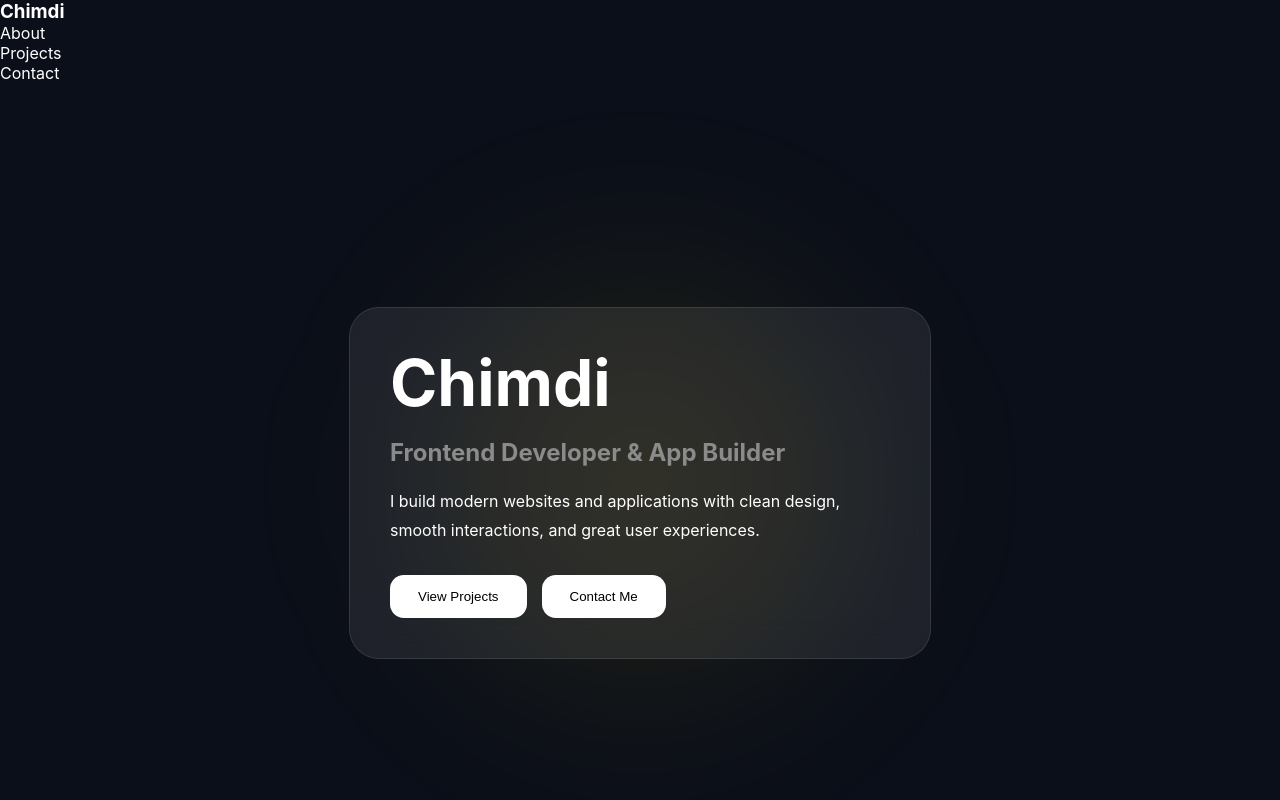
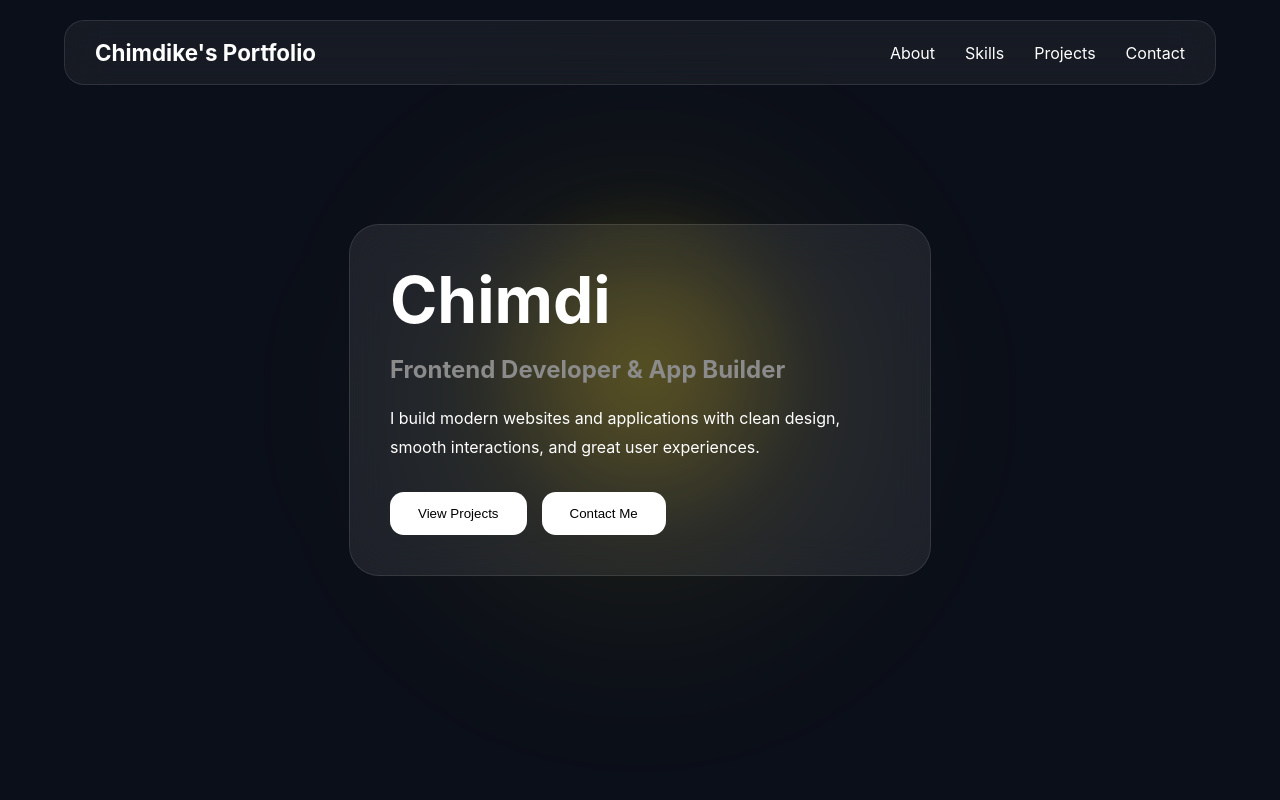
Before and after one commit to chimdike21/portfolio-v2, a React (Vite) app: page / in a window 1280 px wide. Shown: the top 800 px of the page. Built offline with nearby package versions, Linux system fonts and the light colour scheme.

Commit message:
Add IDs to sections and implement cursor glow effect in Hero component

```diff
--- a/src/components/about/about.tsx
+++ b/src/components/about/about.tsx
@@ -2,7 +2,7 @@ import './about.css'
 
 function About() {
     return (
-      <section className="about">
+      <section className="about" id="about">
         <h2>About Me</h2>
 
         <p>
--- a/src/components/contact/contact.tsx
+++ b/src/components/contact/contact.tsx
@@ -2,7 +2,7 @@ import './contact.css'
 
 function Contact() {
     return (
-        <section className="contact">
+        <section className="contact" id="contact">
 
             <h2>Let's Work Together</h2>
 
--- a/src/components/hero/hero.css
+++ b/src/components/hero/hero.css
@@ -78,3 +78,55 @@
 .hero-buttons button:hover {
     transform:translateY(-5px);
 }
+
+
+.cursor-glow{
+    position:absolute;
+
+    width:420px;
+    height:420px;
+
+    background:radial-gradient(
+        circle,
+        rgba(255,215,0,0.22),
+        transparent 60%
+    );
+
+    border-radius:50%;
+
+    pointer-events:none;
+
+    transform:translate(-50%, -50%);
+
+    filter:blur(20px);
+
+    transition:
+    left 0.2s ease-out,
+    top 0.2s ease-out;
+
+    animation:floatGlow 2.5s ease-in-out infinite;
+}
+
+@keyframes floatGlow{
+    0%{
+        transform:translate(-50%, -50%) translateY(0px) translateX(0px) scale(1);
+    }
+
+    25%{
+        transform:translate(-50%, -50%) translateY(-30px) translateX(25px) scale(1.08);
+    }
+
+
+    50%{
+        transform:translate(-50%, -50%) translateY(-50px) translateX(-20px) scale(0.95);
+    }
+
+    75%{
+        transform:translate(-50%, -50%) translateY(-15px) translateX(30px) scale(1.05);
+    }
+
+
+    100%{
+        transform:translate(-50%, -50%) translateY(0px) translateX(0px) scale(1);
+    }
+}
--- a/src/components/hero/hero.tsx
+++ b/src/components/hero/hero.tsx
@@ -1,8 +1,50 @@
+import { useRef, useState } from 'react'
 import './hero.css'
 
 function Hero() {
+    const [mousePosition, setMousePosition] = useState({
+
+        x: window.innerWidth / 2,
+
+        y: window.innerHeight / 2
+
+    })
+
+    const heroRef = useRef<HTMLElement>(null)
+
+    const handleMouseMove = (
+        e: React.MouseEvent<HTMLElement>
+    ) => {
+
+        if(!heroRef.current) return
+
+        const rect = heroRef.current.getBoundingClientRect()
+
+        setMousePosition({
+            x: e.clientX - rect.left,
+            y: e.clientY - rect.top
+        })
+    }
+
     return (
-      <section className="hero">
+        <section
+        className="hero"
+        ref={heroRef}
+        onMouseMove={handleMouseMove}
+    >
+        <div
+
+className="cursor-glow"
+
+style={{
+
+    left: mousePosition.x,
+
+    top: mousePosition.y
+
+}}
+
+/>
         <div className="hero-content">
           <h1 className="hero-title">Chimdi</h1>
 
--- /dev/null
+++ b/src/components/navbar/navbar.css
@@ -0,0 +1,53 @@
+.navbar{
+    position:fixed;
+
+    top:20px;
+    left:50%;
+
+    transform:translateX(-50%);
+
+    width:90%;
+    max-width:1200px;
+
+    padding:18px 30px;
+
+    display:flex;
+    justify-content:space-between;
+    align-items:center;
+
+    background:rgba(255,255,255,0.05);
+
+    backdrop-filter:blur(20px);
+
+    border:1px solid rgba(255,255,255,0.1);
+
+    border-radius:20px;
+
+    z-index:1000;
+}
+
+.logo{
+    font-size:1.4rem;
+    font-weight:700;
+}
+
+.nav-links{
+    display:flex;
+    gap:30px;
+    list-style:none;
+}
+
+.nav-links a{
+    text-decoration:none;
+    color:white;
+
+    display:inline-block;
+
+    transition:
+        transform 0.35s ease,
+        font-size 0.35s ease;
+}
+
+.nav-links a:hover{
+    transform:scale(1.50);
+}
--- a/src/components/navbar/navbar.tsx
+++ b/src/components/navbar/navbar.tsx
@@ -1,13 +1,22 @@
+import './navbar.css'
+
 function Navbar() {
     return (
-      <nav className="navbar">
-        <h3>Chimdi</h3>
+        <nav className="navbar">
 
-        <ul>
-          <li>About</li>
-          <li>Projects</li>
-          <li>Contact</li>
+        <h2 className="logo">
+          Chimdike's Portfolio
+        </h2>
+
+        <ul className="nav-links">
+
+          <li><a href="#about">About</a></li>
+          <li><a href="#skills">Skills</a></li>
+          <li><a href="#projects">Projects</a></li>
+          <li><a href="#contact">Contact</a></li>
+
         </ul>
+
       </nav>
     )
   }
--- a/src/components/projects/projects.css
+++ b/src/components/projects/projects.css
@@ -1,30 +1,134 @@
-.projects {
-    min-height: 100vh;
-    padding: 80px;
+.projects-container{
+    display:grid;
+
+    grid-template-columns:
+    repeat(auto-fit, minmax(320px,1fr));
+
+    gap:30px;
+
+    margin-top:50px;
 }
 
-.projects h2 {
-    margin-bottom: 30px;
+.project-image{
+    width:100%;
+    height:180px;
+    margin-bottom:20px;
+    border-radius:16px;
+    overflow:hidden;
 }
 
-.projects-container {
-    display: flex;
-    gap: 20px;
-    flex-wrap: wrap;
+.project-image img{
+    width:100%;
+    height:100%;
+    object-fit:cover;
 }
 
-.project-card {
-    width: 300px;
-    padding: 25px;
-    border-radius: 20px;
-    border: 1px solid rgba(255,255,255,0.1);
-    backdrop-filter: blur(12px);
+
+.project-placeholder{
+    width:100%;
+    height:100%;
+
+    display:flex;
+    align-items:center;
+    justify-content:center;
+
+    font-size:1.2rem;
+    font-weight:600;
+
+    color:rgba(255,255,255,0.7);
 }
 
-.project-card h3 {
-    margin-bottom: 10px;
+.project-card{
+    background:rgba(255,255,255,0.05);
+
+    backdrop-filter:blur(20px);
+
+    border:1px solid rgba(255,255,255,0.1);
+
+    border-radius:25px;
+
+    padding:30px;
+
+    overflow:hidden;
+
+    transition:0.4s;
 }
 
-.project-card p {
-    margin-bottom: 15px;
+.project-card:hover{
+    transform:
+    translateY(-10px)
+    scale(1.02);
 }
+
+.project-top{
+    display:flex;
+    justify-content:space-between;
+    align-items:center;
+
+    margin-bottom:20px;
+}
+
+.status.completed{
+    padding:8px 14px;
+
+    border-radius:30px;
+
+    font-size:.8rem;
+
+    color:#6DFF8B;
+    background:rgba(109,255,139,0.15);
+    border:1px solid rgba(109,255,139,0.3);
+}
+
+.status.in-progress{
+    border-radius: 30px;
+    font-size:.8rem;
+    padding:8px 14px;
+    color:#FFD76D;
+    background:rgba(255,215,109,0.15);
+    border:1px solid rgba(255,215,109,0.3);
+}
+
+
+.project-card p{
+    margin-bottom:20px;
+
+    line-height:1.7;
+
+    color:#B8B8B8;
+}
+
+.tech{
+    font-size:.9rem;
+    opacity:.7;
+}
+
+
+.project-image{
+    width:100%;
+    height:180px;
+
+    margin-bottom:20px;
+
+    border-radius:16px;
+
+    background:linear-gradient(
+        135deg,
+        rgba(255,255,255,0.08),
+        rgba(255,215,0,0.08)
+    );
+}
+
+.project-link{
+    display:inline-block;
+    margin-top:20px;
+
+    color:white;
+    text-decoration:none;
+
+    transition:transform 0.3s ease;
+}
+
+.project-link:hover{
+    transform:translateX(8px);
+}
--- a/src/components/projects/projects.tsx
+++ b/src/components/projects/projects.tsx
@@ -4,23 +4,29 @@ function Projects() {
     const projects = [
         {
             title: "Expense Tracker",
-            description: "Track expenses and spending habits.",
-            tech: "React + TypeScript"
+            description: "Track expenses, spending habits and manage personal finances.",
+            tech: "React + TypeScript",
+            status: "Completed",
+            image: "/expense.png"
         },
         {
             title: "Trading Journal",
-            description: "Record and review trading performance.",
-            tech: "React"
+            description: "Record trades and review performance analytics.",
+            tech: "React",
+            status: "In Progress",
+            image: "/trading.png"
         },
         {
             title: "Physi-O-Mac Website",
-            description: "Gym website for Nigerian users.",
-            tech: "React"
+            description: "Modern gym website built for Nigerian users.",
+            tech: "React",
+            status: "Completed",
+            image: "/gym.png"
         }
     ]
 
     return (
-        <section className="projects">
+        <section className="projects" id="projects">
 
             <h2>Featured Projects</h2>
 
@@ -29,9 +35,29 @@ function Projects() {
                 {projects.map((project) => (
 
                     <div className="project-card" key={project.title}>
-                        <h3>{project.title}</h3>
+
+                        <div className="project-image">
+                            <img
+                                src={project.image}
+                                alt={project.title}
+                            />
+                        </div>
+
+                        <div className="project-top">
+                            <h3>{project.title}</h3>
+                            <span
+                                className={`status ${project.status.toLowerCase().replace(' ', '-')}`}
+                            >
+                                {project.status}
+                            </span>
+                        </div>
+
                         <p>{project.description}</p>
-                        <span>{project.tech}</span>
+
+                        <span className="tech">
+                            {project.tech}
+                        </span>
+
                     </div>
 
                 ))}
--- a/src/components/skills/skills.tsx
+++ b/src/components/skills/skills.tsx
@@ -12,7 +12,7 @@ function Skills() {
   ]
 
   return (
-    <section className="skills">
+    <section className="skills" id="skills">
       <h2>Skills</h2>
 
       <div className="skills-container">
```
